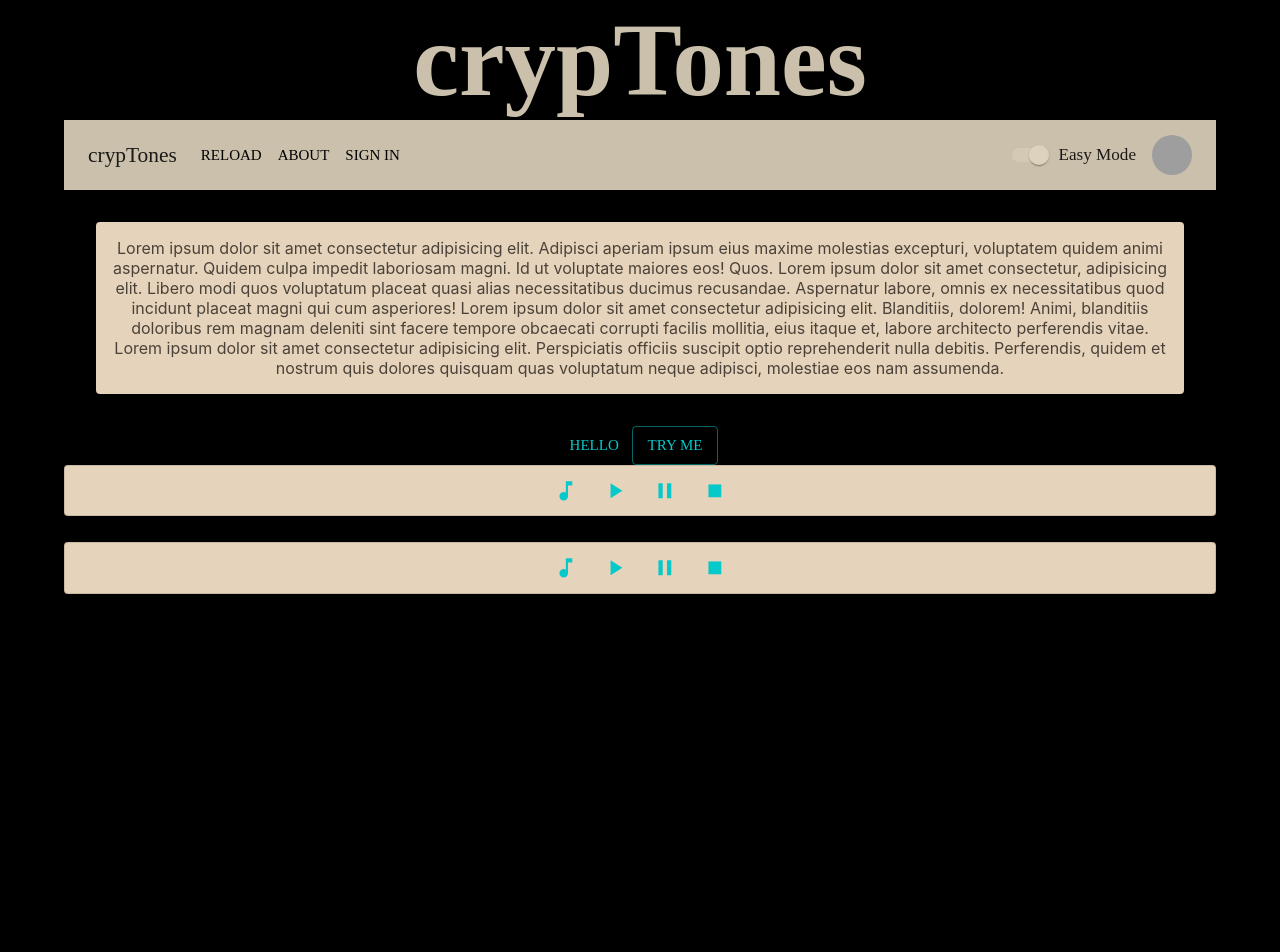
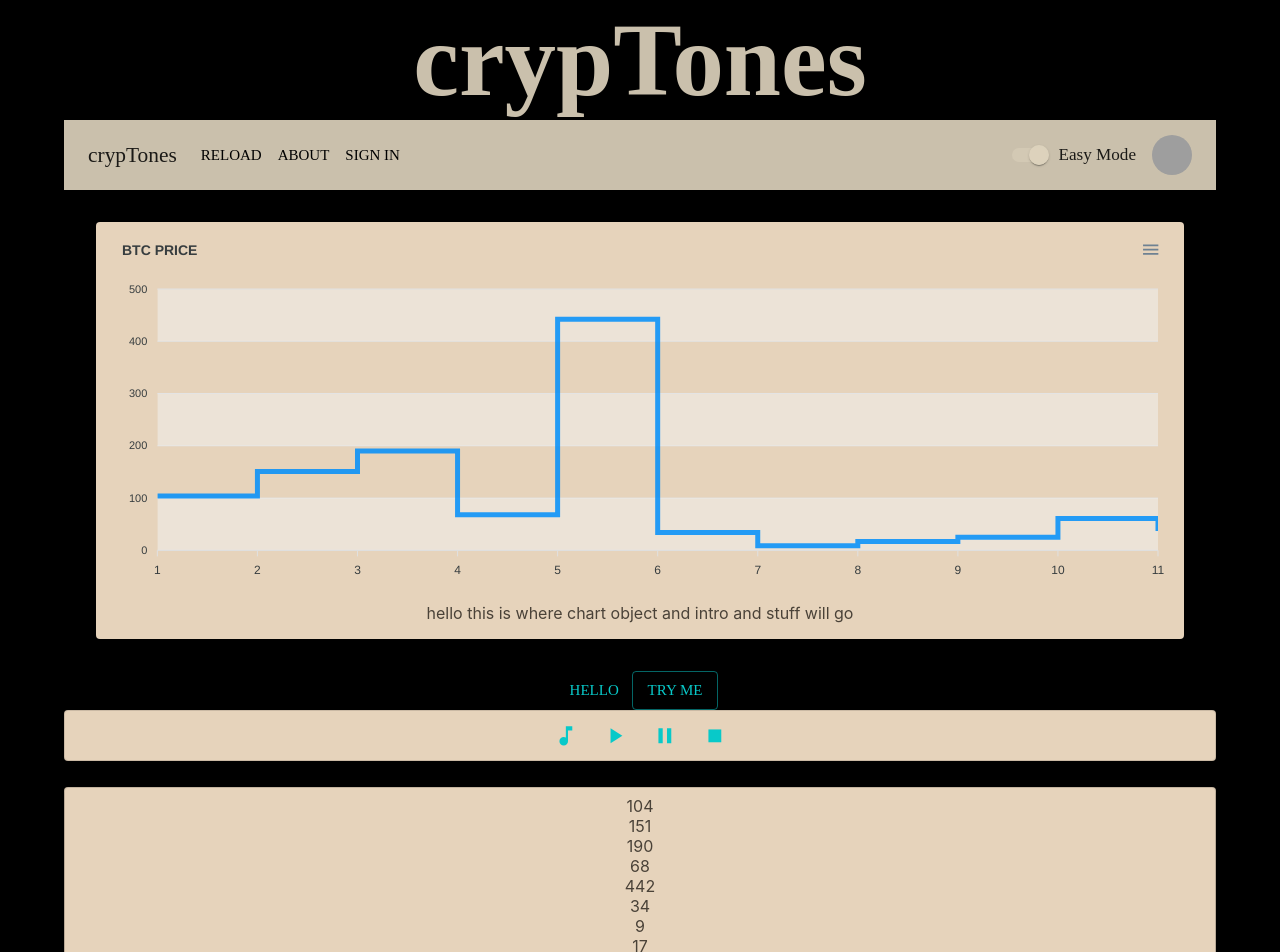
Before and after one commit to jmwalsh91/crypTonesFEDev, a React (Create React App) app: page / in a window 1280 px wide. Shown: the top 952 px of the page. Before the commit the page ends 800 px from the top, so only its background shows below. Built offline with nearby package versions, Linux system fonts and the light colour scheme; grey boxes are pictures that could not be loaded.

Commit message:
chart and tone elements added to main page

```diff
--- a/package.json
+++ b/package.json
@@ -14,12 +14,14 @@
     "@testing-library/jest-dom": "^5.16.1",
     "@testing-library/react": "^12.1.2",
     "@testing-library/user-event": "^13.5.0",
+    "apexcharts": "^3.32.1",
     "axios": "^0.24.0",
     "express": "^4.17.2",
     "lodash": "^4.17.21",
     "method-override": "^3.0.0",
     "mongoose": "^6.1.2",
     "react": "^17.0.2",
+    "react-apexcharts": "^1.3.9",
     "react-dom": "^17.0.2",
     "react-loading": "^2.0.3",
     "react-scripts": "5.0.0",
--- /dev/null
+++ b/src/components/chartComponent.js
@@ -0,0 +1,57 @@
+import React from 'react';
+import ReactApexChart from 'react-apexcharts'
+
+export default class ApexChart extends React.Component {
+        constructor(props) {
+          super(props);
+
+          this.state = {
+
+            series: [{
+                name: "Desktops",
+                data: [104, 151,  190, 68,   442,  34, 9,  17,  25,   61,  37]
+            }],
+            options: {
+              chart: {
+                height: 350,
+                type: 'line',
+                zoom: {
+                  enabled: false
+                }
+              },
+              dataLabels: {
+                enabled: false
+              },
+              stroke: {
+                curve: 'stepline'
+              },
+              title: {
+                text: 'BTC PRICE',
+                align: 'left'
+              },
+              grid: {
+                row: {
+                  colors: ['#f3f3f3', 'transparent'], // takes an array which will be repeated on columns
+                  opacity: 0.5
+                },
+              },
+              xaxis: {
+                categories: [],
+              }
+            },
+
+
+          };
+        }
+
+
+
+        render() {
+          return (
+
+
+      <div id="chart">
+  <ReactApexChart options={this.state.options} series={this.state.series} type="line" height={350} />
+</div>);
+        }
+      }
--- a/src/components/mainPage.js
+++ b/src/components/mainPage.js
@@ -8,6 +8,8 @@ import {Synth} from 'tone'
 import { testNoise } from './tone'
 import { Controls } from './controls'
 import PlayData from './tonepromise'
+import ApexChart from './chartComponent.js';
+
 
 export const MainPage = () => {
     console.log(Synth)
@@ -22,14 +24,8 @@ export const MainPage = () => {
                     m: 4
                 }}>
             <Card id='introCard'>
-                Lorem ipsum dolor sit amet consectetur adipisicing elit. Adipisci aperiam ipsum eius maxime molestias excepturi, voluptatem quidem animi aspernatur. Quidem culpa impedit laboriosam magni. Id ut voluptate maiores eos! Quos.
-
-                Lorem ipsum dolor sit amet consectetur, adipisicing elit. Libero modi quos voluptatum placeat quasi alias necessitatibus ducimus recusandae. Aspernatur labore, omnis ex necessitatibus quod incidunt placeat magni qui cum asperiores!
-
-                Lorem ipsum dolor sit amet consectetur adipisicing elit. Blanditiis, dolorem! Animi, blanditiis doloribus rem magnam deleniti sint facere tempore obcaecati corrupti facilis mollitia, eius itaque et, labore architecto perferendis vitae.
-
-                Lorem ipsum dolor sit amet consectetur adipisicing elit. Perspiciatis officiis suscipit optio reprehenderit nulla debitis. Perferendis, quidem et nostrum quis dolores quisquam quas voluptatum neque adipisci, molestiae eos nam assumenda.
-
+            <ApexChart/>
+            hello this is where chart object and intro and stuff will go
             </Card>
             </Box>
             <Button color="secondary">Hello</Button>;
--- a/src/components/tonepromise.js
+++ b/src/components/tonepromise.js
@@ -1,25 +1,34 @@
 import React, { useState, useEffect} from 'react'
-import { IconButton, Paper, ButtonGroup } from  '@mui/material'
+import { IconButton, Paper, ButtonGroup, List } from  '@mui/material'
 import { Pause , Stop, PlayArrow, MusicNote } from '@mui/icons-material'
 import * as Tone from 'tone'
 
-/*
-const synth = new Tone.Synth().toDestination();
-const seq = new Tone.Sequence((time, note) => {
-	synth.triggerAttackRelease(note, 0.1, time);
-	// subdivisions are given as subarrays
-}, ["C4", ["E4", "D4", "E4"], "G4", ["A4", "G4"]]).start(0);
-Tone.Transport.start(); */
 
     export default function PlayData() {
         const [toneState, setToneState] = useState('')
         const [hasRunState, setHasRunState] = useState(false)
-        const [notes, setNotes] = useState([20])
+        const [notes, setNotes] = useState([104, 151,  190, 68,   442,  34, 9,  17,  25,   61,  37])
+
+        function ElementLi(props) {
+                return(
+                    <List>
+                        {notes.map((note, i) => {
+                        return(
+                        <li key={note + i}>{note}</li>
+
+                        )})
+                    }
+                    </List>
+                )}
 
         const now = Tone.now()
-        const synth = new Tone.FMSynth().toDestination()
 
 
+
+        const filter = new Tone.Filter(800, "lowpass").toDestination();
+        filter.frequency.rampTo(8000, 100);
+        let distort = new Tone.Distortion(2).connect(filter)
+        const synth = new Tone.FMSynth().connect(distort)
 
         function initTone() {
             if (toneState === '') {
@@ -52,30 +61,12 @@ Tone.Transport.start(); */
            console.log(notes)
 
        }
-       //play button
-       //function to play array, so that array of values from axios call will be able to be played.
 
-
- /*              const now = Tone.now()
-        const synth = new Tone.FMSynth().toDestination()
-        const ArraySeq = new Tone.Sequence(function(time, note) {
-            synth.triggerAttackRelease(note, time)
-            console.log('hello')
-
-        },
-        notes, '8n')
-  const playInst = () => {
-        ArraySeq.stop((now + 1))
-        console.log(ArraySeq)
-            return (
-            ArraySeq.start()
-            )
-       }
- */
        const handleClickPlay = () => {
         if (hasRunState === false) {
             const ArraySeq = new Tone.Sequence((time, note) => {
                 synth.triggerAttackRelease(note, '8n', time)
+
                 console.log(note)
 
             },
@@ -94,6 +85,9 @@ Tone.Transport.start(); */
        }
         return (
             <Paper variant="outlined" >
+                <Paper elevation={2}>
+                    <ElementLi/>
+                </Paper>
                 <ButtonGroup>
                     <IconButton aria-label="MusicNote" color="secondary" size="large" onClick={handleClickNote}>
                     <MusicNote/>
@@ -110,19 +104,4 @@ Tone.Transport.start(); */
                 </ButtonGroup>
             </Paper>
     )
-    }/*
-    const now = Tone.now()
-    let note = 101
-
-    console.log('asjkf')
-    await Tone.start()
-    const synth = await new Tone.FMSynth().toDestination()
-    console.log(note)
-        return (
-
-        synth.triggerAttackRelease(note,"4n", now)
-        )
-
-
-
- */
+    }
```
Also changed, not shown: 1 other file (tests, documents, lock files or other folders).
